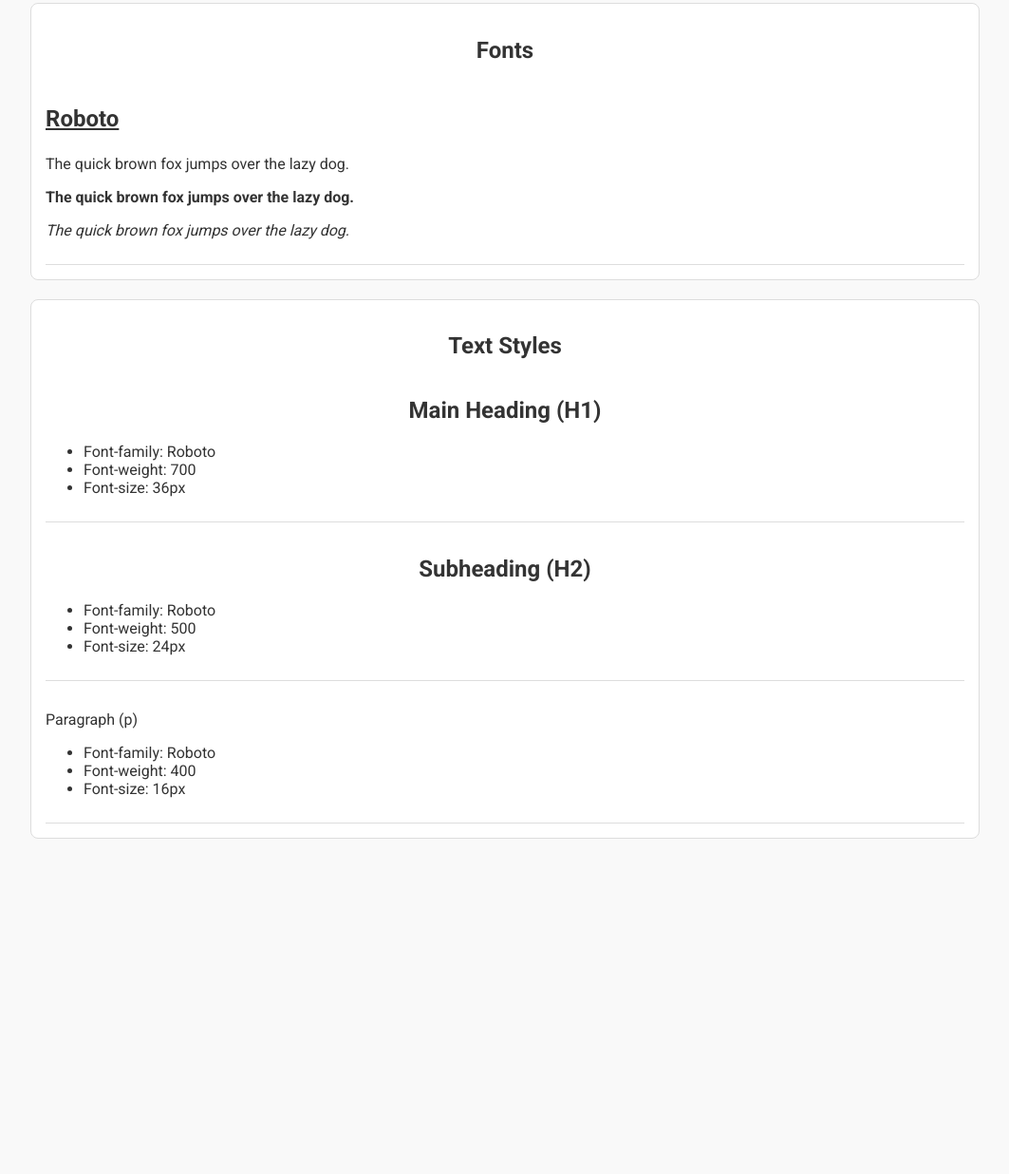
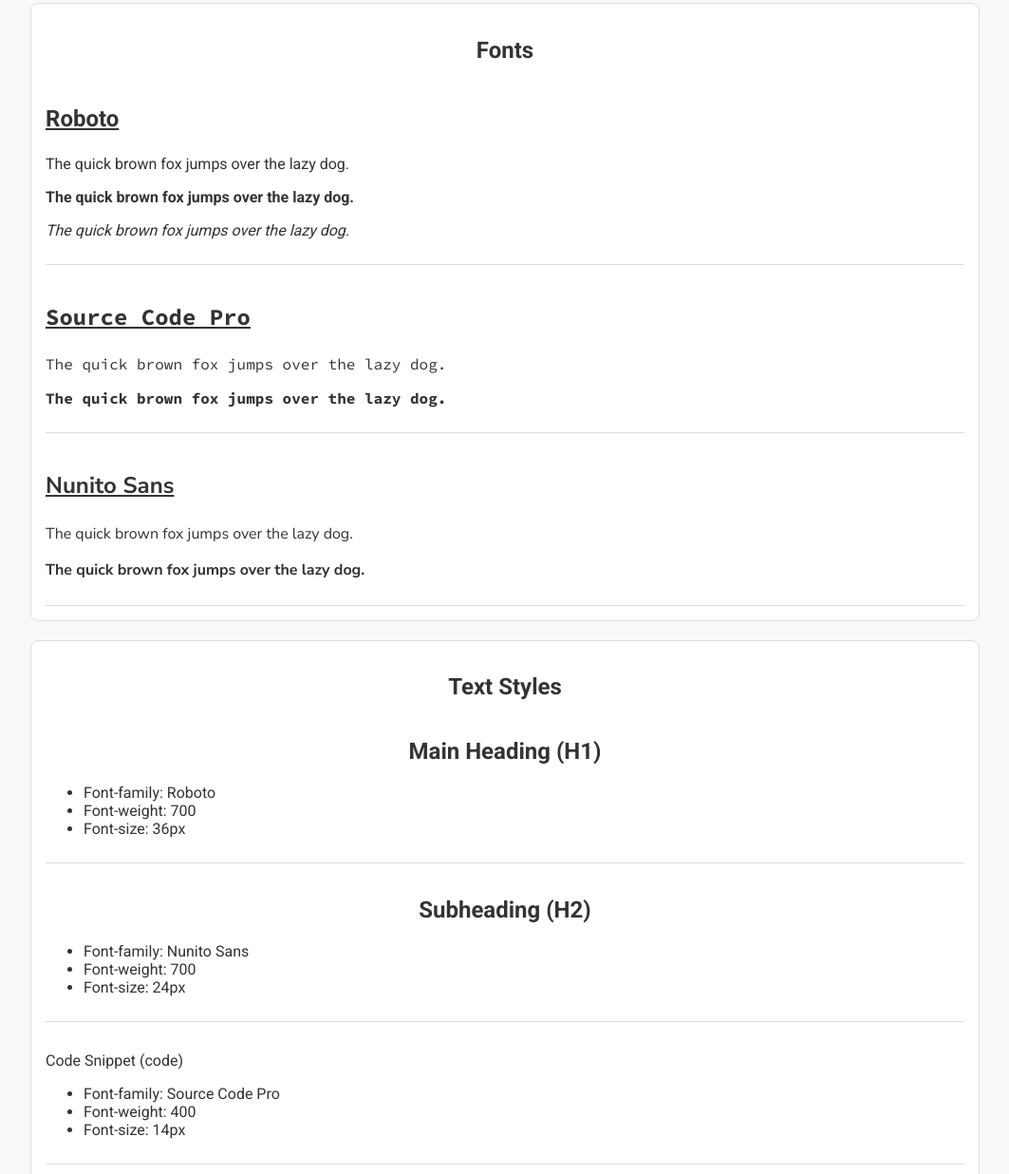
Before and after one commit to tdpsystem/Website-Design-System, a plain HTML site: page index.html in a window 1280 px wide. Shown: the part 355-1591 px from the top of the page at 95% size, without its empty margins (108-1171 px from the left). Before the commit the page ends 1278 px from the top, so only its background shows below. Drawn offline with Linux system fonts and the light colour scheme.

Commit message:
updated code

```diff
--- a/css/styles.css
+++ b/css/styles.css
@@ -76,3 +76,15 @@
     .italic {
         font-style: italic;
     }
+
+    .roboto {
+        font-family: 'Roboto', sans-serif;
+    }
+
+    .source-code-pro {
+        font-family: 'Source Code Pro', monospace;
+    }
+
+    .nunito-sans {
+        font-family: 'Nunito Sans', sans-serif;
+    }
--- a/index.html
+++ b/index.html
@@ -4,14 +4,14 @@
         <meta charset="UTF-8">
         <meta name="viewport" content="width=device-width, initial-scale=1.0">
         <title>My Website Design System</title>
-    <link href="https://fonts.googleapis.com/css?family=Roboto:400,500,700&display=swap" rel="stylesheet">
+        <link href="https://fonts.googleapis.com/css?family=Roboto:400,500,700|Source+Code+Pro:400,700|Nunito+Sans:400,700&display=swap" rel="stylesheet">
         <link href="css/styles.css" rel="stylesheet">
     </head>
     <body>
 
         <h1>My Website Design System</h1>
 
-<!-- Color Section -->
+        <!-- Colors Section -->
         <section class="container">
             <h2>Colors</h2>
             <div class="color-container">
@@ -23,7 +23,7 @@
                 <div class="color-panel accent-orange">
                     <p class="color-name">Accent Orange</p>
                     <p class="color-code">#e67e22</p>
-            <p class="color-description">Accents, highlights, and notifications.</p>
+                    <p class="color-description">Accents and highlights.</p>
                 </div>
                 <div class="color-panel neutral-gray">
                     <p class="color-name">Neutral Gray</p>
@@ -43,6 +43,16 @@
                     <p class="bold">The quick brown fox jumps over the lazy dog.</p>
                     <p class="italic">The quick brown fox jumps over the lazy dog.</p>
                 </div>
+                <div class="font-panel source-code-pro">
+                    <h3 class="font-name">Source Code Pro</h3>
+                    <p class="regular">The quick brown fox jumps over the lazy dog.</p>
+                    <p class="bold">The quick brown fox jumps over the lazy dog.</p>
+                </div>
+                <div class="font-panel nunito-sans">
+                    <h3 class="font-name">Nunito Sans</h3>
+                    <p class="regular">The quick brown fox jumps over the lazy dog.</p>
+                    <p class="bold">The quick brown fox jumps over the lazy dog.</p>
+                </div>
             </div>
         </section>
 
@@ -61,17 +71,17 @@
                 <div class="text-style-panel">
                     <h2>Subheading (H2)</h2>
                     <ul>
-                <li>Font-family: Roboto</li>
-                <li>Font-weight: 500</li>
+                        <li>Font-family: Nunito Sans</li>
+                        <li>Font-weight: 700</li>
                         <li>Font-size: 24px</li>
                     </ul>
                 </div>
                 <div class="text-style-panel">
-            <p>Paragraph (p)</p>
+                    <p>Code Snippet (code)</p>
                     <ul>
-                <li>Font-family: Roboto</li>
+                        <li>Font-family: Source Code Pro</li>
                         <li>Font-weight: 400</li>
-                <li>Font-size: 16px</li>
+                        <li>Font-size: 14px</li>
                     </ul>
                 </div>
             </div>
```
Lines whose indentation alone changed are shown as unchanged.
